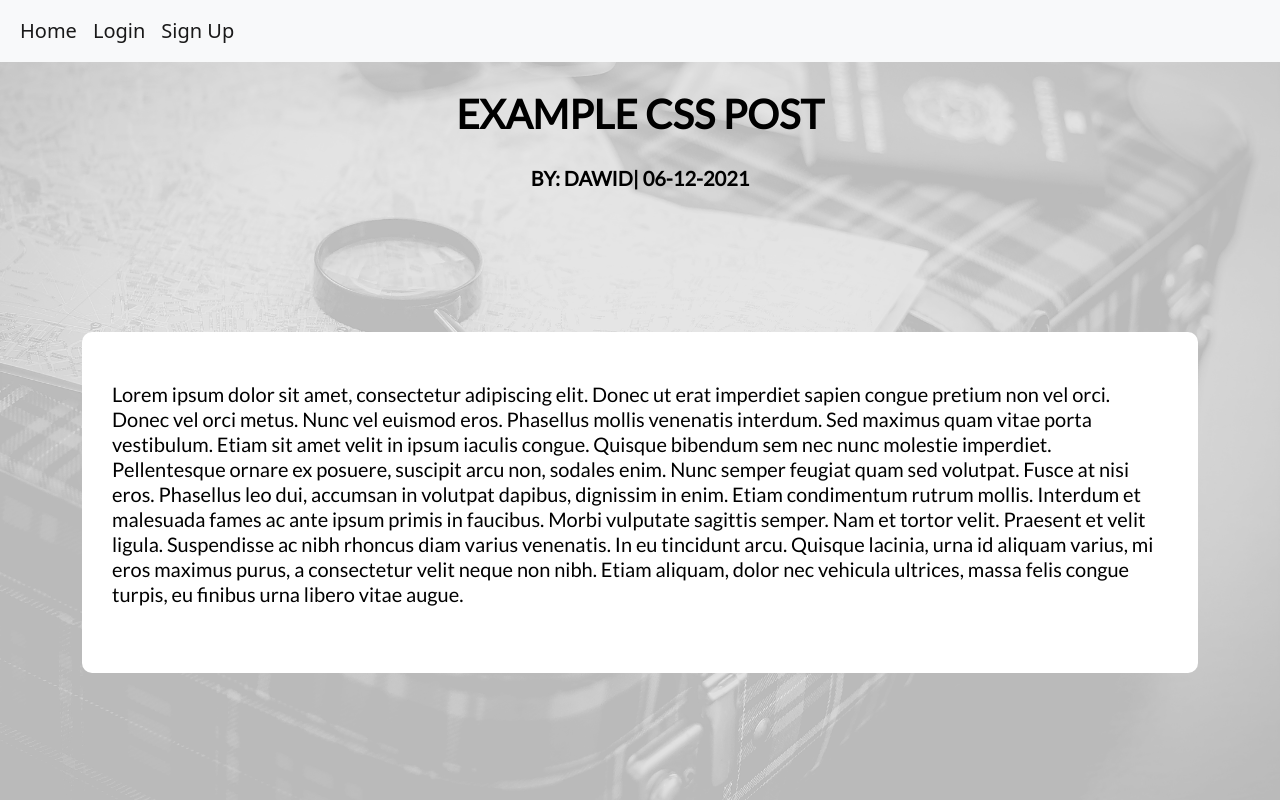
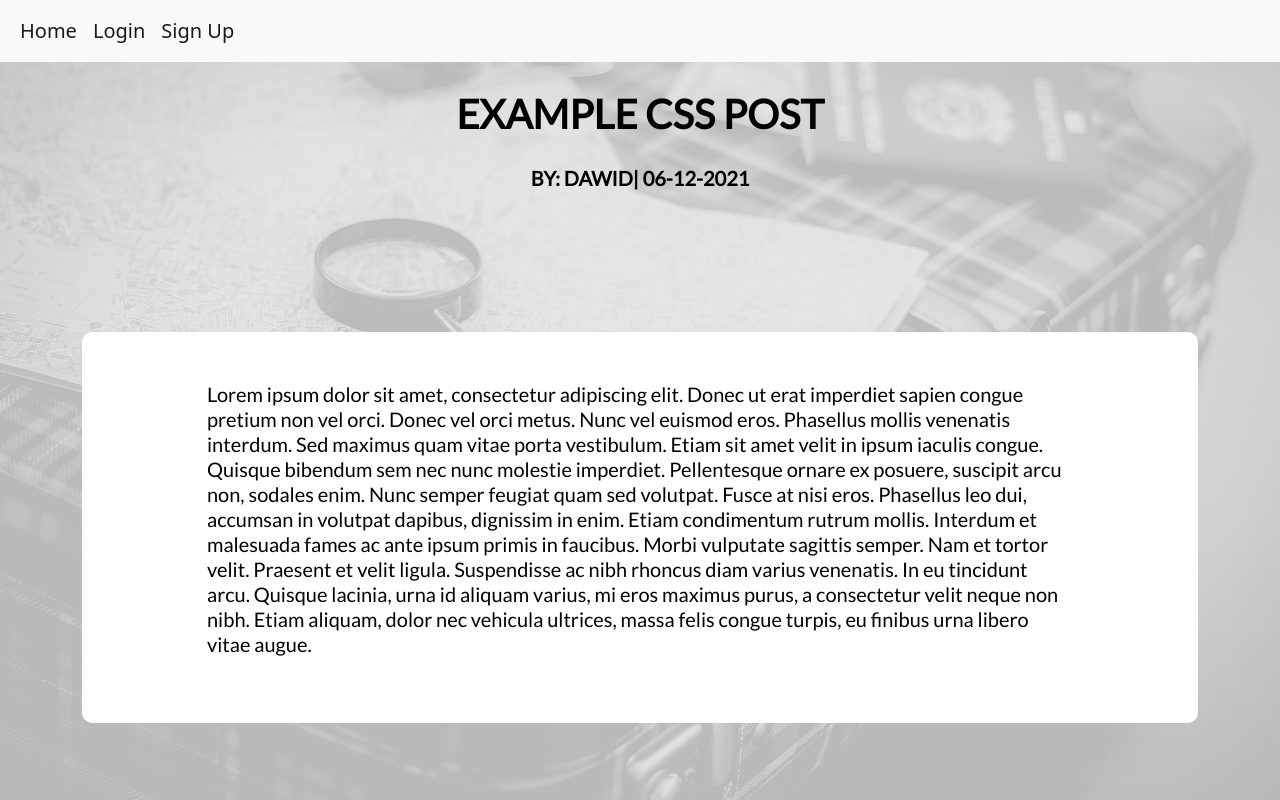
Before and after one commit to tadekk335/t, a Flask app: a page that uses templates/base.html in a window 1280 px wide. Run offline with Flask 2, Linux system fonts and the light colour scheme; data comes from the database, SQL or seed files in the repository; some libraries are stand-ins or nearby versions.

Commit message:
Update styles.css

```diff
--- a/static/styles.css
+++ b/static/styles.css
@@ -280,5 +280,5 @@ input:focus {
 .view-text {
     background-color: #ffffff;
     border-radius: 10px;
-    padding: 50px 30px;
+    padding: 50px 125px;
 }
```
